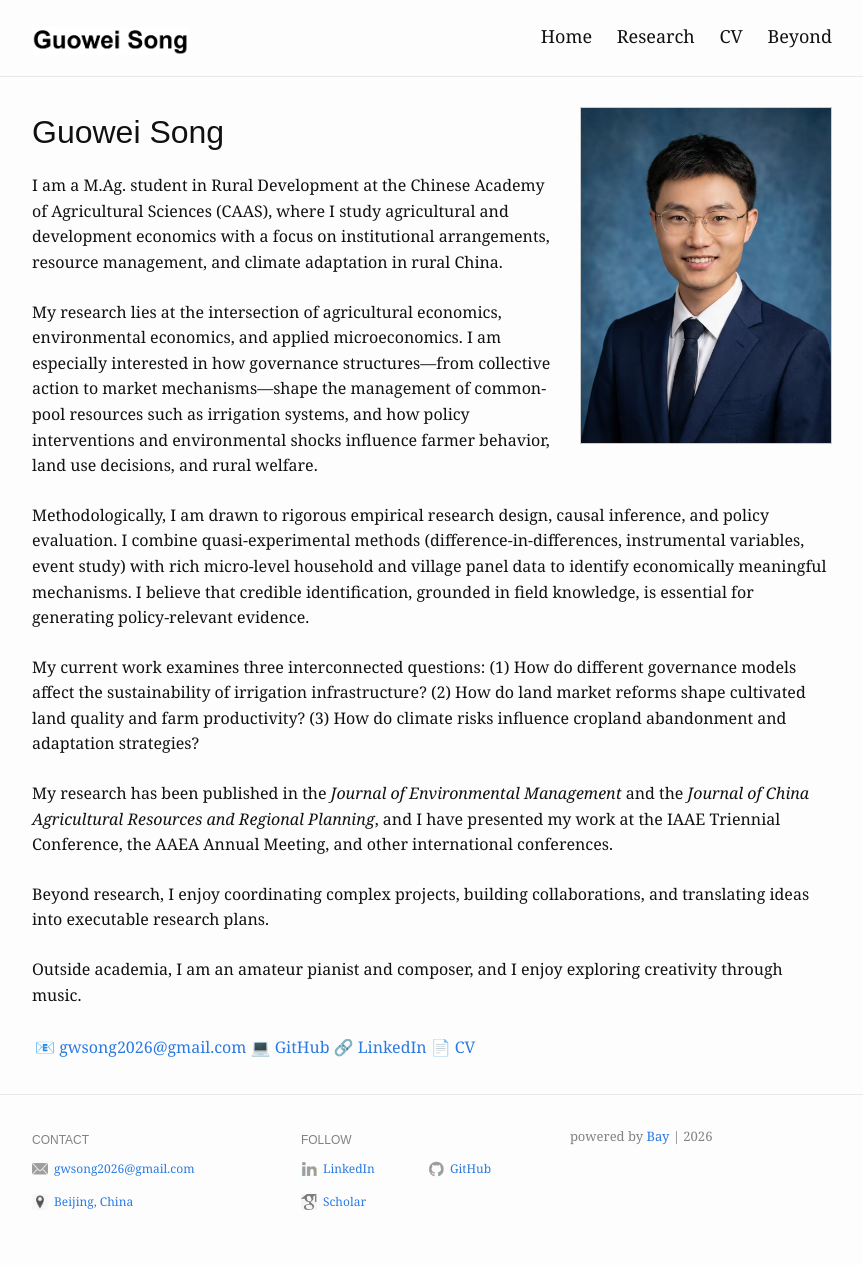
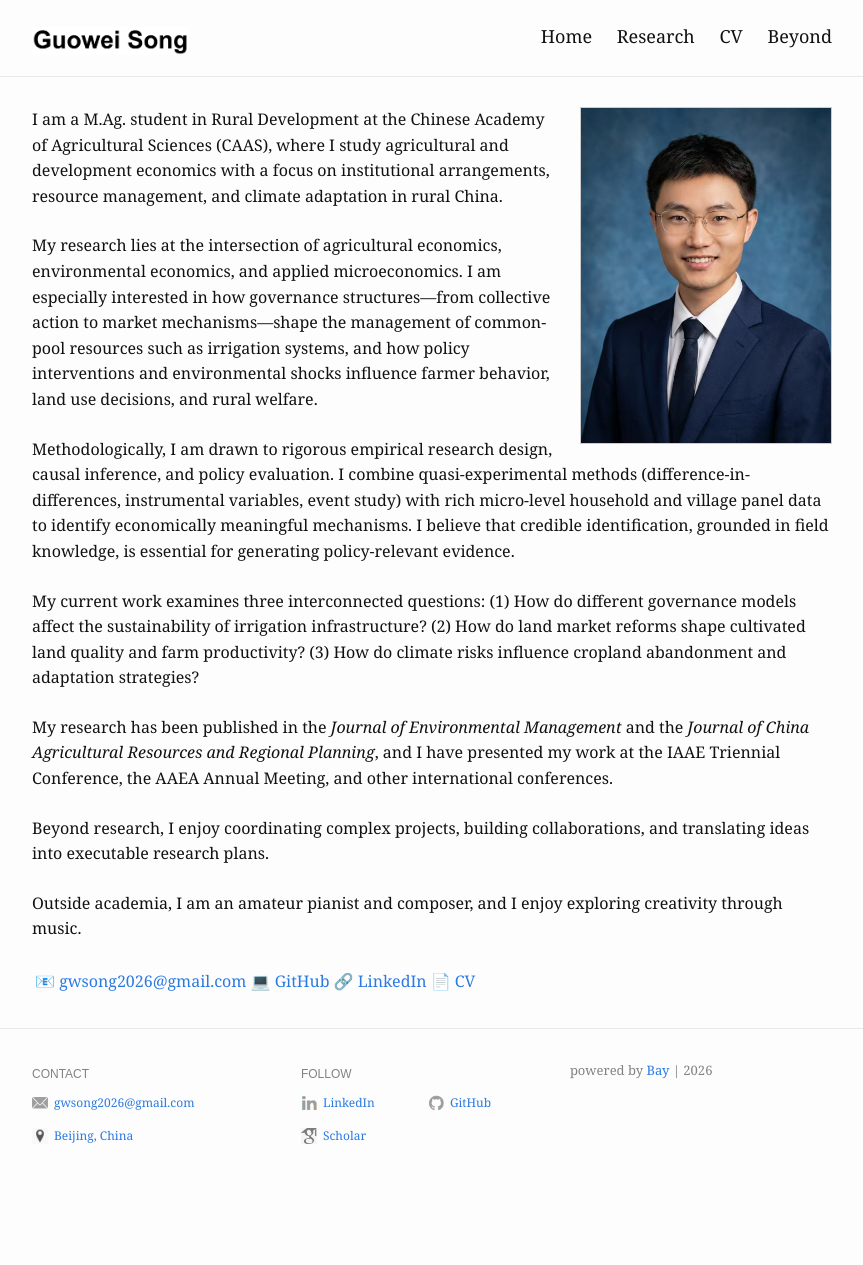
Before and after one commit to song-guowei/song-guowei.github.io, a Jekyll site: the page built from index.md, in a window 1280 px wide. Shown: the whole page, without its empty margins (208-1071 px from the left). Built offline with Jekyll 4.4.1, drawn with Linux system fonts in a browser that asks for light colours; after the commit the page ends 1199 px from its top, so only the background shows below that.

Commit message:
Update index.md

```diff
--- a/index.md
+++ b/index.md
@@ -6,7 +6,6 @@ profile_picture:
 ---
 
 
-# Guowei Song
 
 I am a M.Ag. student in Rural Development at the Chinese Academy of Agricultural Sciences (CAAS), where I study agricultural and development economics with a focus on institutional arrangements, resource management, and climate adaptation in rural China.
 
```
